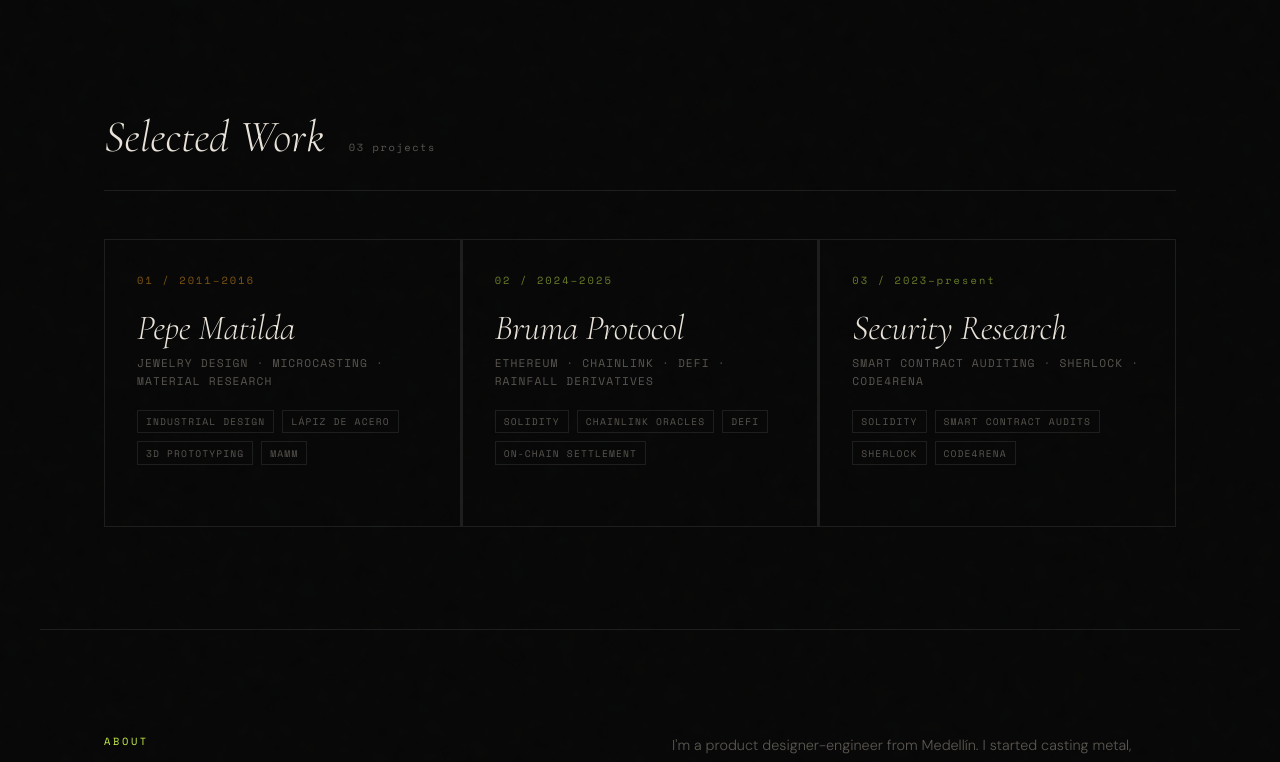
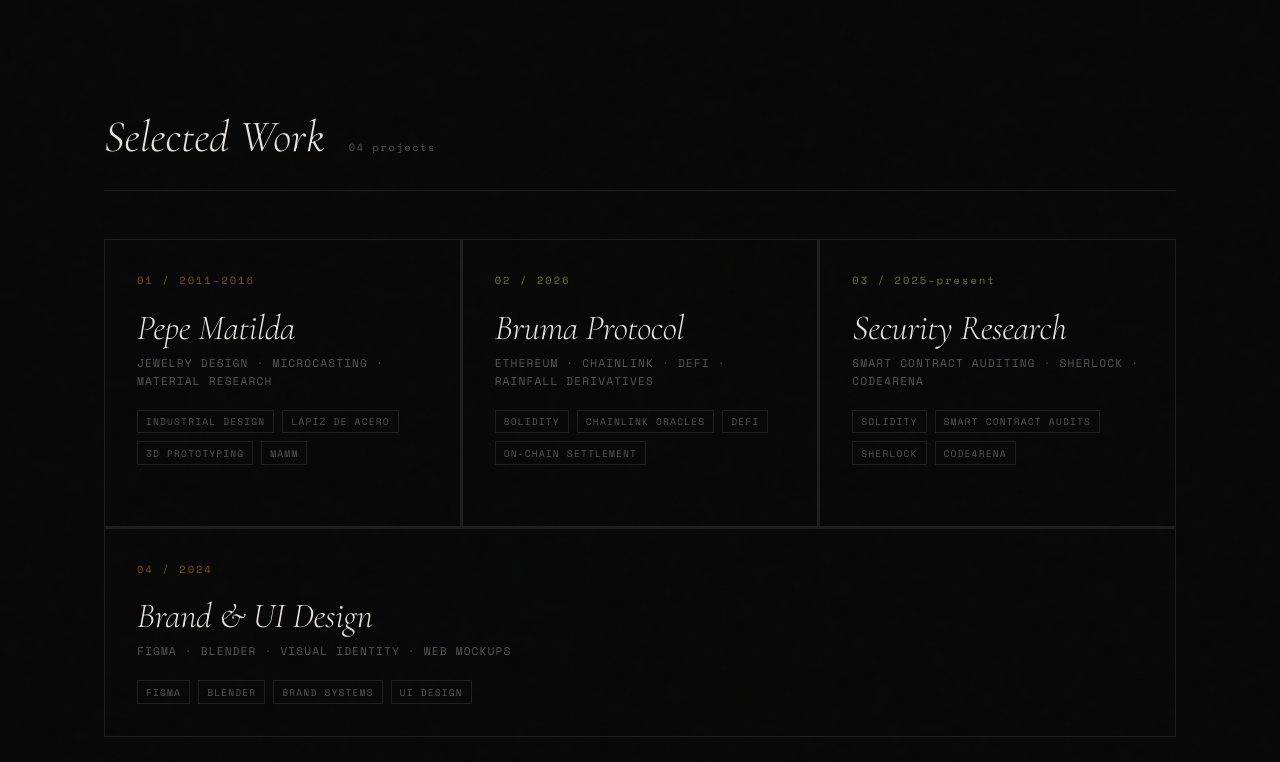
Before and after one commit to NinjaPuppetDev/portfolio, a Next.js app: page / in a window 1280 px wide. Shown: the part 800-1562 px from the top of the page. Built offline with nearby package versions, Linux system fonts and the light colour scheme.

Commit message:
figma-update

```diff
--- a/app/components/LandingPage.tsx
+++ b/app/components/LandingPage.tsx
@@ -12,33 +12,45 @@
     tags: ['Industrial Design', 'Lápiz de Acero', '3D Prototyping', 'MAMM'],
     description:
       'Award-winning jewelry brand exploring the boundary between craft and production. Developed a proprietary microcasting system for complex geometries and collaborated with Museo de Arte Moderno de Medellín and Museo de Antioquia.',
-    link: 'https://www.instagram.com/pepe_matilda_?igsh=MXNvdDY1MzR5bmwyNg==',              // ← replace with your Pepe Matilda link
+    link: 'https://www.instagram.com/pepe_matilda_?igsh=MXNvdDY1MzR5bmwyNg==',
     linkLabel: 'View project',
     accent: 'var(--amber)',
   },
   {
     index: '02',
-    year: '2024–2025',
+    year: '2026',
     title: 'Bruma Protocol',
     subtitle: 'Ethereum · Chainlink · DeFi · Rainfall Derivatives',
     tags: ['Solidity', 'Chainlink Oracles', 'DeFi', 'On-chain Settlement'],
     description:
       'A trustless protocol for hedging and trading rainfall risk on Ethereum. Users can take long or short positions on precipitation data; positions settle automatically via Chainlink oracle feeds — no intermediaries.',
-    link: 'https://bruma-protocol.vercel.app/',              // ← replace with your Bruma link or GitHub repo
+    link: 'https://bruma-protocol.vercel.app/',
     linkLabel: 'View protocol',
     accent: 'var(--accent)',
   },
   {
     index: '03',
-    year: '2023–present',
+    year: '2025–present',
     title: 'Security Research',
     subtitle: 'Smart Contract Auditing · Sherlock · Code4rena',
     tags: ['Solidity', 'Smart Contract Audits', 'Sherlock', 'Code4rena'],
     description:
       'Competitive smart contract security research across public audit contests. Finding vulnerabilities in DeFi protocols — reentrancy, logic errors, oracle manipulation, access control bypasses.',
-    link: 'https://github.com/sherlock-audit/2025-12-monolith-stablecoin-factory-NinjaPuppetDev/issues/1',  // ← replace with your GitHub
+    link: 'https://github.com/sherlock-audit/2025-12-monolith-stablecoin-factory-NinjaPuppetDev/issues/1',
     linkLabel: 'View GitHub',
     accent: 'var(--accent)',
+  },
+  {
+    index: '04',
+    year: '2024',
+    title: 'Brand & UI Design',
+    subtitle: 'Figma · Blender · Visual Identity · Web Mockups',
+    tags: ['Figma', 'Blender', 'Brand Systems', 'UI Design'],
+    description:
+      'Three complete brand and UI projects — MarigoldBloom, NextStep, and Pepe Matilda — each with a full landing page mockup and style guide covering typography, color systems, 3D-rendered packaging, and logo rationale.',
+    link: 'https://www.figma.com/design/iZ4qn2tuRrdexN0ZTRPgkL/PortfolioWix?node-id=0-1&t=LYdt0byEh03HmTUx-1',
+    linkLabel: 'View in Figma',
+    accent: 'var(--amber)',
   },
 ]
 
@@ -291,18 +303,24 @@
             color: 'var(--muted)',
             letterSpacing: '0.15em',
           }}>
-            03 projects
+            04 projects
           </span>
         </div>
 
         <div style={{
           display: 'grid',
-          gridTemplateColumns: 'repeat(auto-fit, minmax(min(100%, 340px), 1fr))',
+          gridTemplateColumns: 'repeat(3, 1fr)',
           gap: '1px',
           background: 'var(--border)',
         }}>
-          {projects.map(p => (
-            <div key={p.index} style={{ background: 'var(--bg)' }}>
+          {projects.map((p, i) => (
+            <div
+              key={p.index}
+              style={{
+                background: 'var(--bg)',
+                gridColumn: i === projects.length - 1 && projects.length % 3 !== 0 ? '1 / -1' : undefined,
+              }}
+            >
               <ProjectCard {...p} />
             </div>
           ))}
@@ -375,7 +393,7 @@
 
           {/* Stack pills */}
           <div style={{ display: 'flex', flexWrap: 'wrap', gap: '0.5rem', paddingTop: '0.5rem' }}>
-            {['Solidity', 'Ethereum', 'Chainlink', 'Figma', 'Next.js', 'AI Tools', 'CAD / 3D'].map(s => (
+            {['Solidity', 'Ethereum', 'Chainlink', 'Figma', 'Blender', 'Next.js', 'AI Tools', 'CAD / 3D'].map(s => (
               <span key={s} style={{
                 fontFamily: 'var(--mono)',
                 fontSize: '0.6rem',
```
